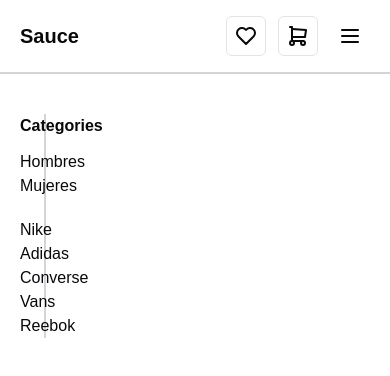
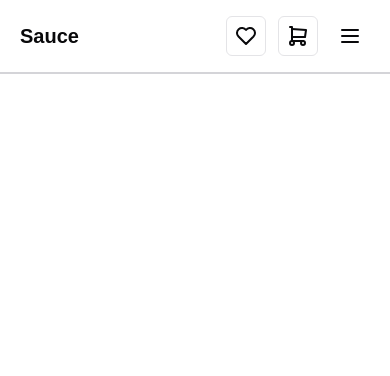
Before and after one commit to mendoza000/sauce-store-frontend, a Next.js app: page / in a window 390 px wide. Shown: the top 376 px of the page. Built offline with nearby package versions, Linux system fonts and the light colour scheme; a web font is replaced by a local one.

Commit message:
add responsive

```diff
--- a/src/components/home/header-categories.tsx
+++ b/src/components/home/header-categories.tsx
@@ -3,7 +3,7 @@
 
 export default function HeaderCategories() {
 	return (
-		<div className="col-span-1 border-r-2 pr-5 border-zinc-300">
+		<div className="w-full">
 			<strong className="">Categories</strong>
 			<ul className="mt-3">
 				<li>
--- a/src/components/home/header.tsx
+++ b/src/components/home/header.tsx
@@ -2,9 +2,11 @@
 
 export default function Header() {
 	return (
-		<header className="grid grid-cols-8 max-w-7xl px-5 mx-auto py-10 gap-5">
-			<HeaderCategories />
-			<div className="col-span-7"></div>
+		<header className="grid grid-cols-1 md:grid-cols-8 max-w-7xl px-5 mx-auto py-10 gap-5">
+			<div className="lg:col-span-1 md:col-span-2 hidden md:flex border-r-2 pr-5 border-zinc-300">
+				<HeaderCategories />
+			</div>
+			<div className="lg:col-span-7 md:col-span-6"></div>
 		</header>
 	)
 }
```
